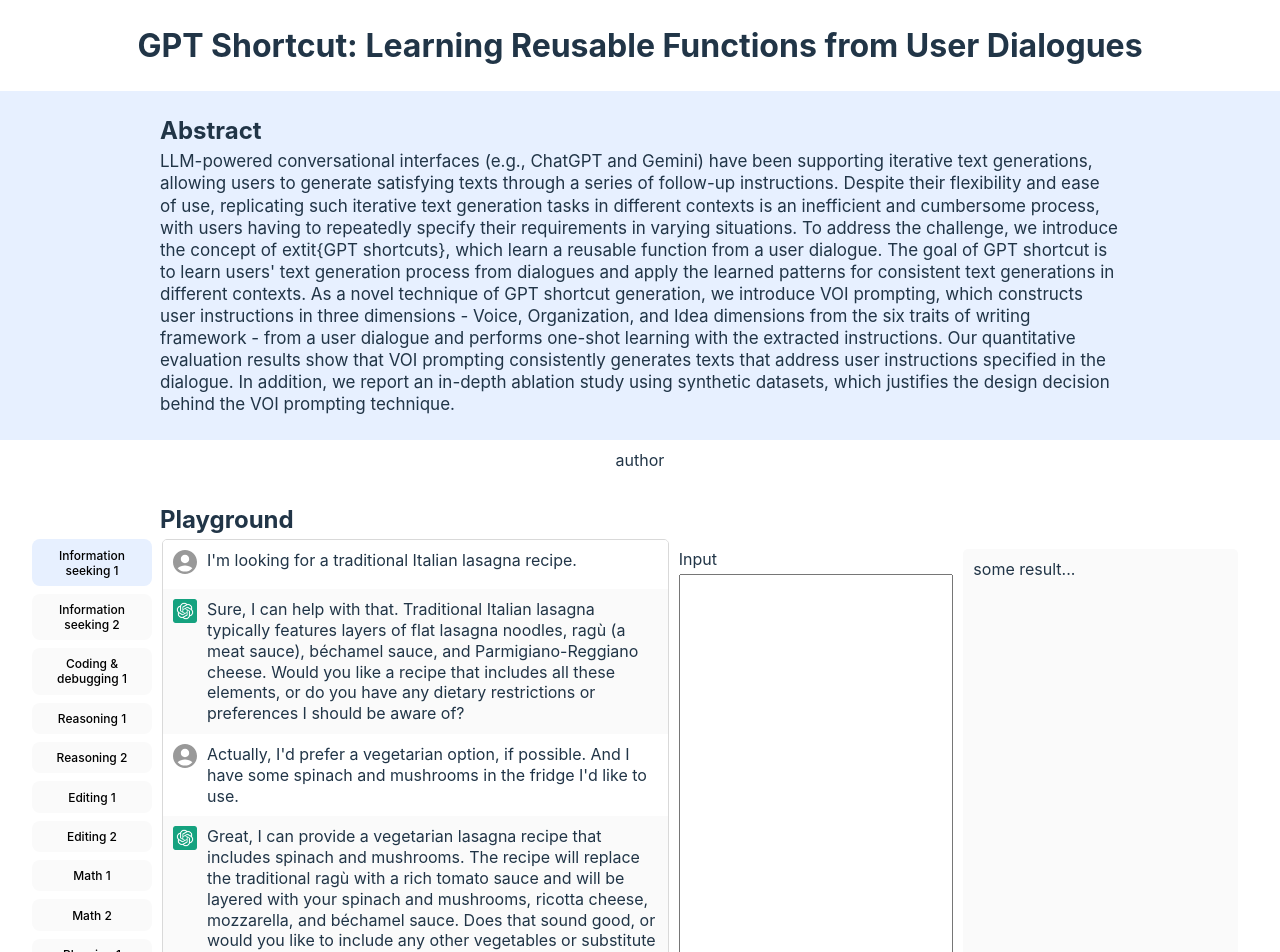
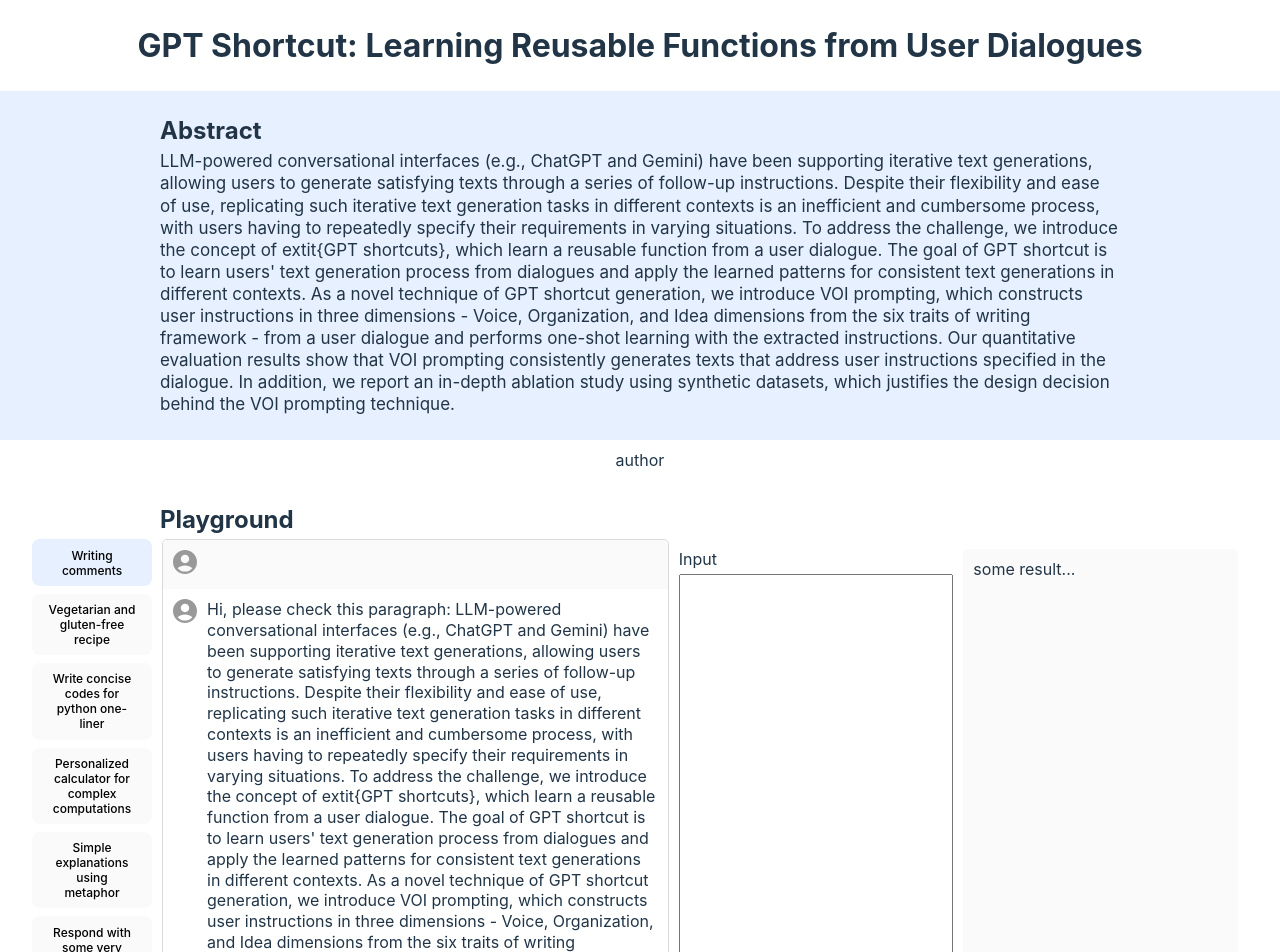
Before and after one commit to yumincho/autoui-demo, a React (Vite) app: page / in a window 1280 px wide. Shown: the top 952 px of the page. Built offline with nearby package versions, Linux system fonts and the light colour scheme.

Commit message:
:memo: import real dialogues to dialogue.ts

```diff
--- a/src/data/dialogue.ts
+++ b/src/data/dialogue.ts
@@ -1,49 +1,21 @@
-import dialogue1 from "./dialogue/a1.json";
-import dialogue2 from "./dialogue/a2.json";
-import dialogue3 from "./dialogue/a3.json";
-import dialogue4 from "./dialogue/a4.json";
-import dialogue5 from "./dialogue/a5.json";
-import dialogue6 from "./dialogue/a6.json";
-import dialogue7 from "./dialogue/a7.json";
-import dialogue8 from "./dialogue/a8.json";
-import dialogue9 from "./dialogue/a9.json";
-import dialogue10 from "./dialogue/a10.json";
-import dialogue11 from "./dialogue/a11.json";
-import dialogue12 from "./dialogue/a12.json";
-import dialogue13 from "./dialogue/a13.json";
-import dialogue14 from "./dialogue/a14.json";
-import dialogue15 from "./dialogue/a15.json";
-import dialogue16 from "./dialogue/a16.json";
-import dialogue17 from "./dialogue/a16.json";
-import dialogue18 from "./dialogue/a16.json";
-import dialogue19 from "./dialogue/a16.json";
-import dialogue20 from "./dialogue/a16.json";
+import realDialogue1 from "./realDialogue/qwdlkqjwd_0.json";
+import realDialogue2 from "./realDialogue/qwdlkqjwd_1.json";
+import realDialogue3 from "./realDialogue/qwdlkqjwd_3.json";
+import realDialogue4 from "./realDialogue/qwdlkqjwd_8.json";
+import realDialogue5 from "./realDialogue/qwdlkqjwd_4.json";
+import realDialogue6 from "./realDialogue/lwkejflkwjefwljefj_1.json";
 
 const dialogueData = {
-  [dialogue1[0].category]: dialogue1,
-  [dialogue2[0].category]: dialogue2,
-  [dialogue3[0].category]: dialogue3,
-  [dialogue4[0].category]: dialogue4,
-  [dialogue5[0].category]: dialogue5,
-  [dialogue6[0].category]: dialogue6,
-  [dialogue7[0].category]: dialogue7,
-  [dialogue8[0].category]: dialogue8,
-  [dialogue9[0].category]: dialogue9,
-  [dialogue10[0].category]: dialogue10,
-  [dialogue11[0].category]: dialogue11,
-  [dialogue12[0].category]: dialogue12,
-  [dialogue13[0].category]: dialogue13,
-  [dialogue14[0].category]: dialogue14,
-  [dialogue15[0].category]: dialogue15,
-  [dialogue16[0].category]: dialogue16,
-  [dialogue17[0].category]: dialogue17,
-  [dialogue18[0].category]: dialogue18,
-  [dialogue19[0].category]: dialogue19,
-  [dialogue20[0].category]: dialogue20,
+  "Writing comments": realDialogue1,
+  "Vegetarian and gluten-free recipe": realDialogue2,
+  "Write concise codes for python one-liner": realDialogue3,
+  "Personalized calculator for complex computations": realDialogue4,
+  "Simple explanations using metaphor": realDialogue5,
+  "Respond with some very specific format": realDialogue6,
 };
 
 export default dialogueData;
 export const dialogueDataKeys = Object.keys(dialogueData) as Array<
   keyof typeof dialogueData
-> as Array<string>;
+>;
 export type DialogueDataKeys = (typeof dialogueDataKeys)[number];
```
